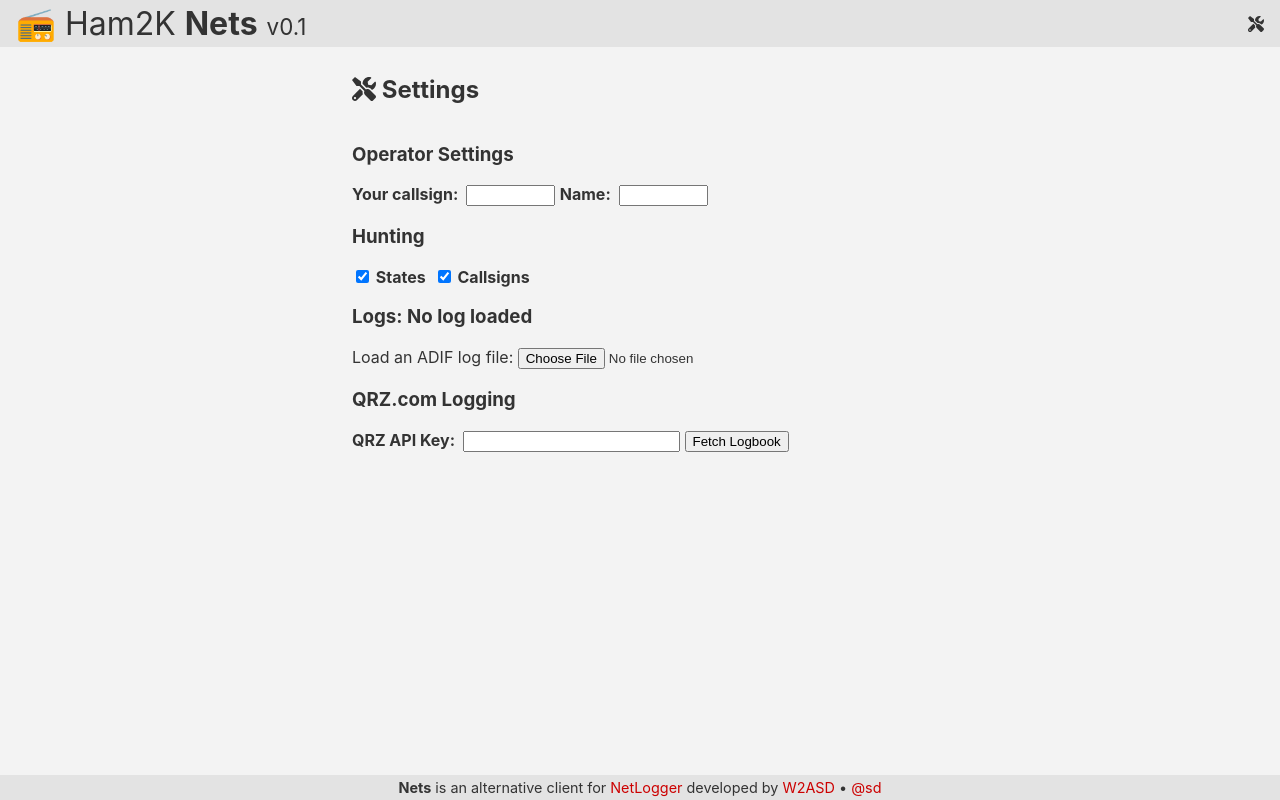
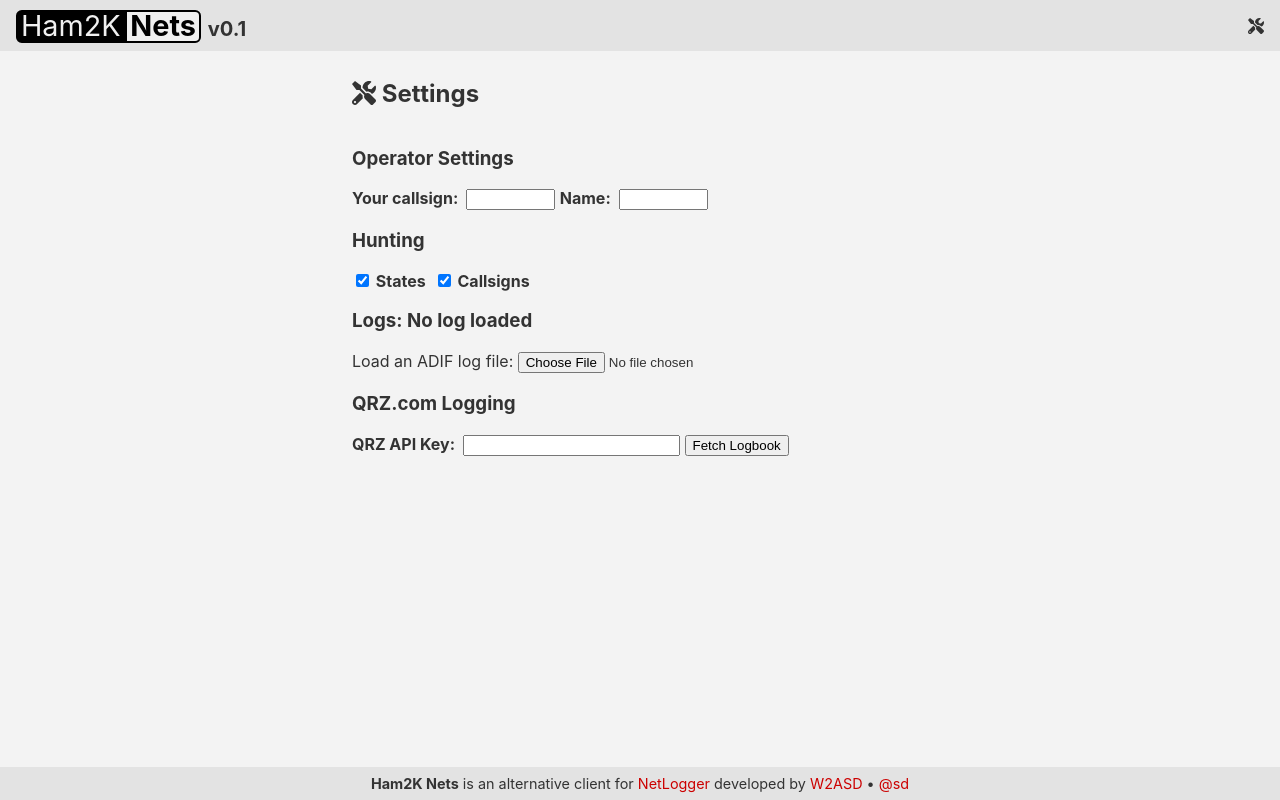
Before and after one commit to ham2k/nets, a React (Create React App) app: page /app/settings in a window 1280 px wide. Built offline with nearby package versions, Linux system fonts and the light colour scheme.

Commit message:
Fixes & Improvements

```diff
--- a/src/App.js
+++ b/src/App.js
@@ -20,7 +20,7 @@ function App() {
         </Route>
       </Switch>
       <footer>
-        <b>Nets</b> is an alternative client for <a href="http://netlogger.org/">NetLogger</a> developed by{' '}
+        <b>Ham2K Nets</b> is an alternative client for <a href="http://netlogger.org/">NetLogger</a> developed by{' '}
         <a href="https://www.qrz.com/db/W2ASD">W2ASD</a> • <a href="https://twitter.com/sd">@sd</a>
       </footer>
     </div>
--- a/src/components/checkins/CheckinControls.js
+++ b/src/components/checkins/CheckinControls.js
@@ -1,16 +1,14 @@
 import React, { useCallback } from 'react'
-import { useDispatch, useSelector } from 'react-redux'
+import { useDispatch } from 'react-redux'
 import { FontAwesomeIcon } from '@fortawesome/react-fontawesome'
 import { faHeadphones, faBook } from '@fortawesome/free-solid-svg-icons'
 
 import { setNetLocalCallsignInfo } from '../../data/netlogger'
 import { insertRecord } from '../../data/qrz/qrzActions'
-import { qrzSelector } from '../../data/settings'
 
 /* ================================================================================================================== */
 export default function CheckinControls({ net, checkin, localInfo, operator, activeControls }) {
   const dispatch = useDispatch()
-  const qrz = useSelector(qrzSelector())
 
   const onWorkedClick = useCallback(
     (ev) => {
@@ -60,7 +58,6 @@ export default function CheckinControls({ net, checkin, localInfo, operator, act
 
       dispatch(
         insertRecord({
-          key: qrz.key,
           record: {
             call: checkin.Callsign,
             qso_date: nowDate,
@@ -95,7 +92,7 @@ export default function CheckinControls({ net, checkin, localInfo, operator, act
       ev.stopPropagation()
       ev.preventDefault()
     },
-    [dispatch, checkin, localInfo, net, operator, qrz]
+    [dispatch, checkin, localInfo, net, operator]
   )
 
   return (
--- a/src/components/checkins/Checkins.css
+++ b/src/components/checkins/Checkins.css
@@ -222,11 +222,13 @@
   color: var(--checkin-confirmed-text-color) !important;
 }
 
-.Checkin.ci_worked_callsign.even {
+.Checkin.ci_worked_callsign.even,
+.Checkin.ci_confirmed_callsign.even {
   background-color: var(--checkin-worked-even-background-color);
 }
 
-.Checkin.ci_worked_callsign.odd {
+.Checkin.ci_worked_callsign.odd,
+.Checkin.ci_confirmed_callsign.odd {
   background-color: var(--checkin-worked-odd-background-color);
 }
 
@@ -255,13 +257,14 @@
 }
 
 .Checkin.ci_worked_state_mixed .StateHunting-field {
-  background-color: var(--checkin-hunting-mixed-tag-color);
+  background-color: var(--checkin-worked-mixed-tag-color);
 }
 
 .Checkin a,
-.Checkin a:link {
+.Checkin a:link,
+.Checkin a:visited {
+  color: inherit;
   text-decoration: none;
-  color: inherit;
 }
 
 .Checkin a:active,
--- a/src/components/nav/Header.js
+++ b/src/components/nav/Header.js
@@ -11,7 +11,8 @@ export default function Header({ className }) {
       <div className="flex-row-center">
         <h1 className="flex-1">
           <Link to={'/'}>
-            📻 Ham2K <strong>Nets</strong> <span className="smaller">v0.1</span>
+            <span className="h2k">Ham2K</span>
+            <span className="h2k-app">Nets</span> <span className="smaller">v0.1</span>
           </Link>
         </h1>
         <div className="flex-1 align-right">
--- a/src/components/pages/NetPage.js
+++ b/src/components/pages/NetPage.js
@@ -25,8 +25,8 @@ export default function NetPage() {
   const [currentView, setCurrentView] = useState('')
 
   useEffect(() => {
-    dispatch(setUI({ currentSlug: net.slug }))
-  }, [dispatch, net.slug])
+    dispatch(setUI({ currentSlug: net?.slug }))
+  }, [dispatch, net?.slug])
 
   const onViewChange = useCallback(
     (mode) => {
--- a/src/components/settings/QrzSettings.js
+++ b/src/components/settings/QrzSettings.js
@@ -19,7 +19,7 @@ export default function QrzSettings() {
         onChange={(e) => dispatch(setQrz({ key: e.target.value }))}
         size={24}
       />{' '}
-      <button onClick={() => dispatch(getLogbook({ key: qrz.key }))}>Fetch Logbook</button>
+      <button onClick={() => dispatch(getLogbook())}>Fetch Logbook</button>
     </section>
   )
 }
--- a/src/data/qrz/qrzActions.js
+++ b/src/data/qrz/qrzActions.js
@@ -13,7 +13,9 @@ const HTML_ENTITIES = {
 }
 
 /* ================================================================================================================== */
-export const getLogbook = ({ key }) => (dispatch) => {
+export const getLogbook = () => (dispatch, getState) => {
+  const key = getState()?.settings?.qrz?.key
+
   dispatch(setMeta({ loading: true, errors: [] }))
 
   const url = new URL(BASE_URL)
@@ -54,7 +56,9 @@ export const getLogbook = ({ key }) => (dispatch) => {
 }
 
 /* ================================================================================================================== */
-export const insertRecord = ({ key, record }) => (dispatch) => {
+export const insertRecord = ({ key, record }) => (dispatch, getState) => {
+  const key = getState()?.settings?.qrz?.key
+
   dispatch(setMeta({ loading: true, errors: [] }))
 
   const url = new URL(BASE_URL)
--- a/src/index.css
+++ b/src/index.css
@@ -480,8 +480,8 @@ header {
   flex: 0;
   padding-left: var(--spacing-200);
   padding-right: var(--spacing-200);
-  padding-top: var(--spacing-50);
-  padding-bottom: var(--spacing-50);
+  padding-top: var(--spacing-100);
+  padding-bottom: var(--spacing-100);
 
   background-color: var(--background-color);
 }
@@ -491,8 +491,8 @@ footer {
   text-align: center;
   padding-left: var(--spacing-200);
   padding-right: var(--spacing-200);
-  padding-top: var(--spacing-50);
-  padding-bottom: var(--spacing-50);
+  padding-top: var(--spacing-100);
+  padding-bottom: var(--spacing-100);
 }
 
 header a,
@@ -509,11 +509,41 @@ header a:hover {
 }
 
 header h1 {
-  font-weight: normal;
   margin: 0;
   padding: 0;
+  font-size: 1.8rem;
 }
 
-header h1 strong {
-  font-weight: bold;
+header.larger h1 {
+  font-size: 2.5rem;
 }
+
+.h2k {
+  background-color: #000;
+  color: #f0f0f0;
+  display: inline-block;
+  border: 0.08em solid #000;
+  border-top-left-radius: 0.2em;
+  border-bottom-left-radius: 0.2em;
+  padding-left: 0.1em;
+  padding-right: 0.1em;
+  padding-top: 0em;
+  padding-top: 0em;
+  vertical-align: baseline;
+  line-height: 1em;
+  font-weight: normal !important;
+}
+
+.h2k-app {
+  background-color: #f0f0f0;
+  color: #000;
+  font-weight: bold !important;
+  display: inline-block;
+  vertical-align: baseline;
+  padding-left: 0.1em;
+  padding-right: 0.1em;
+  line-height: 1em;
+  border: 0.08em solid #000;
+  border-top-right-radius: 0.2em;
+  border-bottom-right-radius: 0.2em;
+}
```
